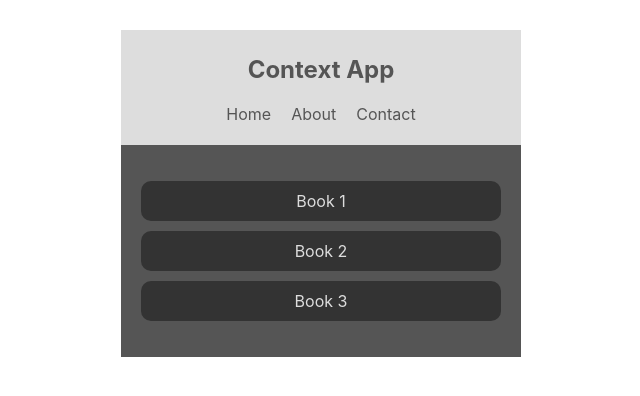
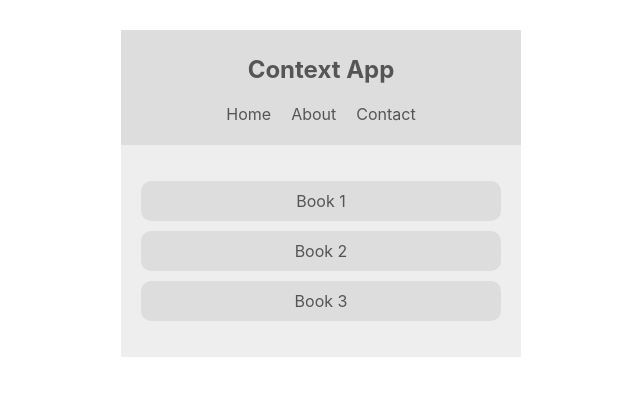
Before and after one commit to pohern/context-hooks, a React (Create React App) app: page / in a window 1280 px wide. Shown: the top 396 px of the page, without its empty margins (319-959 px from the left). Built offline with nearby package versions, Linux system fonts and the light colour scheme.

Commit message:
small change to ternary in BookList

```diff
--- a/src/components/BookList.js
+++ b/src/components/BookList.js
@@ -4,8 +4,8 @@ import { ThemeContext } from '../contexts/ThemeContext';
 class BookList extends Component {
     static contextType = ThemeContext
     render() {
-        const { isLight, light, dark } = this.context
-        const theme = isLight ? light : dark
+        const { isLightTheme, light, dark } = this.context
+        const theme = isLightTheme ? light : dark
         return (
           <div
             className='book-list'
```
